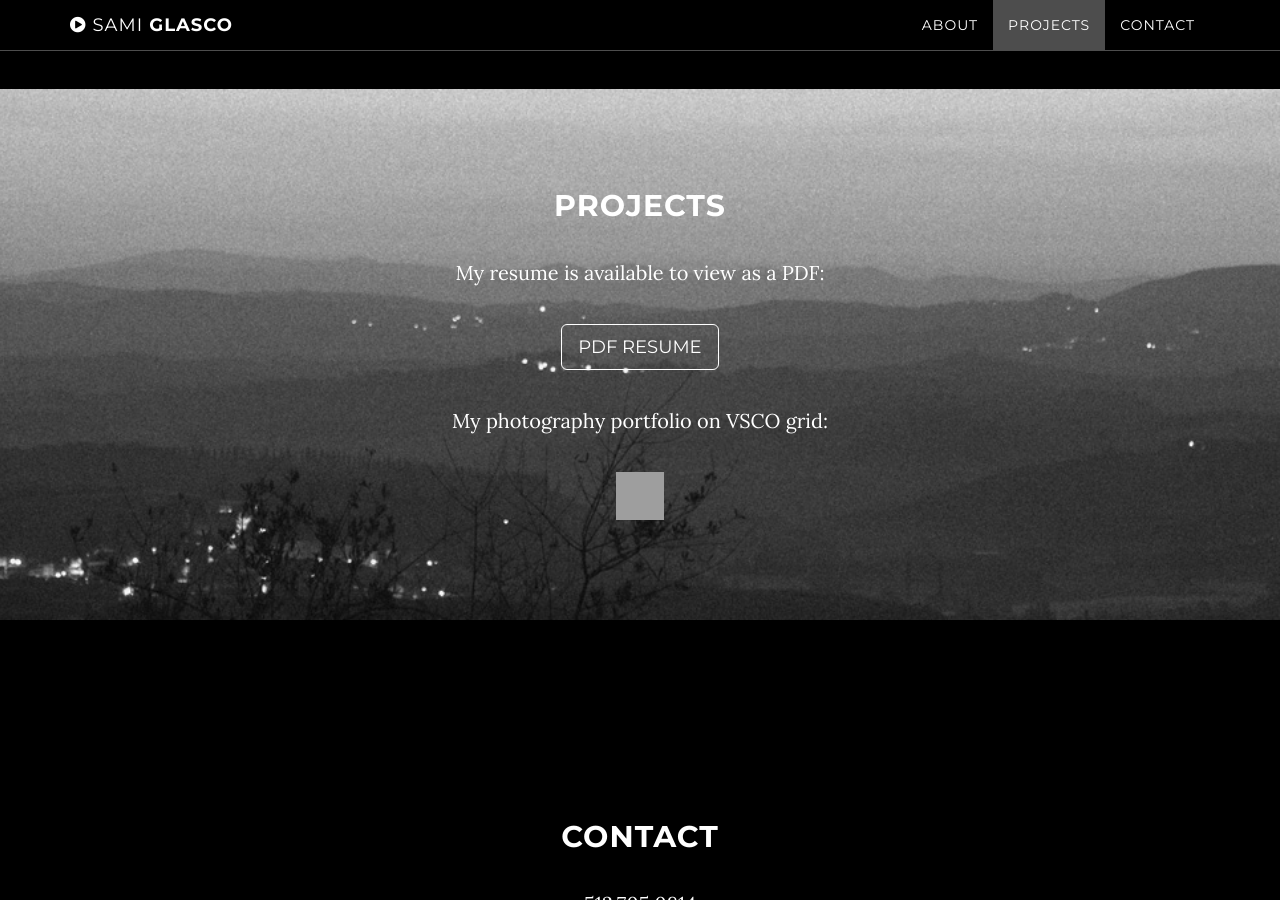
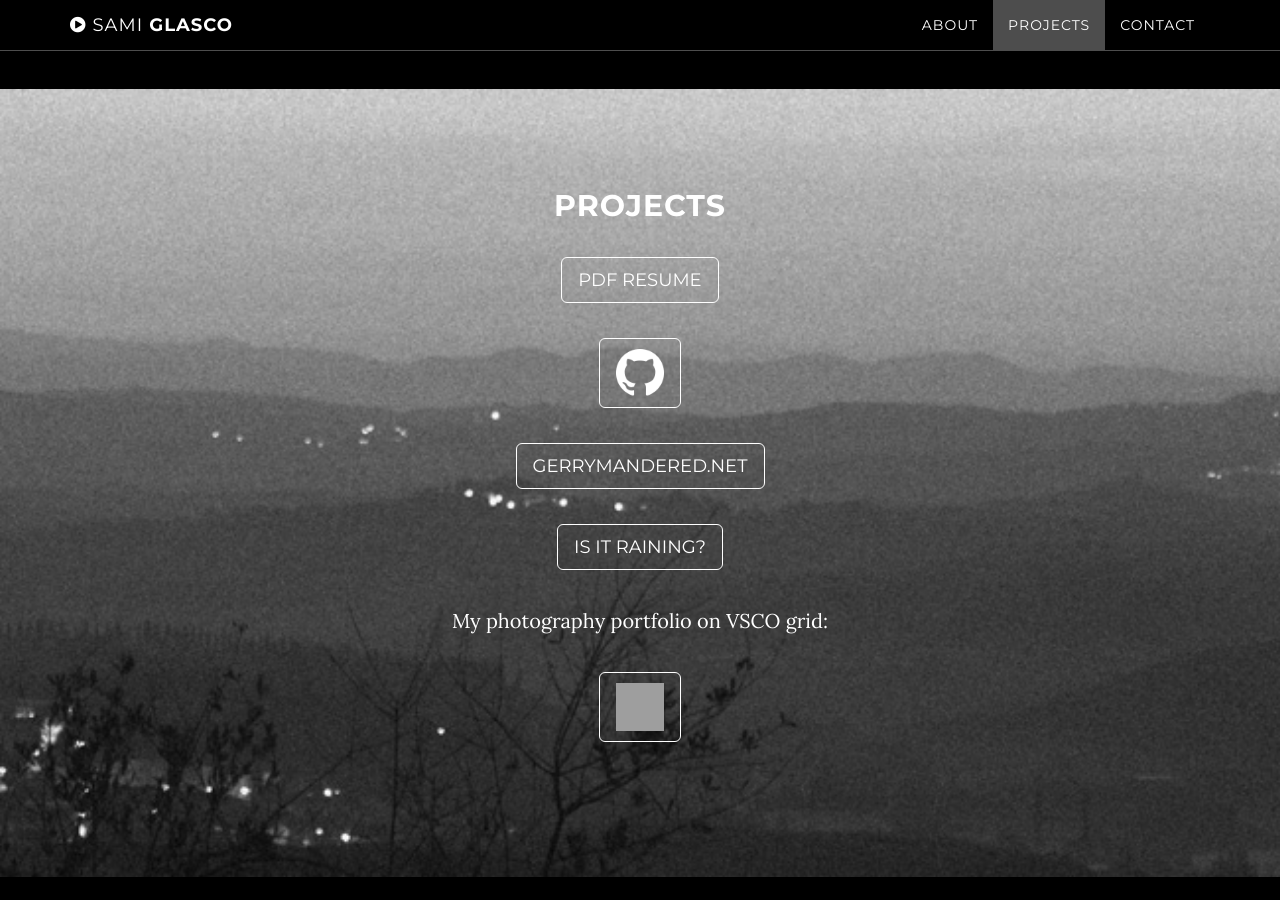
Before and after one commit to TheFireFerret/TheFireFerret.github.io, a Jekyll site: the page built from index.html, in a window 1280 px wide and 900 px high, scrolled down 1413 px. Built offline with Jekyll 4.4.1, drawn with Linux system fonts in a browser that asks for light colours; grey boxes are pictures that could not be loaded.

Commit message:
updates with more projects and a gitignore

```diff
--- a/_includes/projects.html
+++ b/_includes/projects.html
@@ -5,12 +5,22 @@
             <div class="col-lg-8 col-lg-offset-2">
                 <h2>Projects</h2>
 
-                <p>My resume is available to view as a PDF:</p>
                 <a href="https://www.dropbox.com/s/wytuj3yomuqsoqr/Sami%20Glasco%20-%20Resume.pdf?raw=1" target="_blank" class="btn btn-default btn-lg">PDF resume</a>
                 <p></p>
 
+
+                <a href="https://github.com/TheFireFerret" target="_blank" class="btn btn-default btn-lg"><i class="fa-fw"></i> <span class="network-name"><img style="width: 48px; height: 48px; margin: 0px;" src="img/GitHub-Mark-Light-64px.png" alt="GitHub Logo" /></span></a>
+                <p></p>
+
+                <a href="http://gerrymandered.net" target="_blank" class="btn btn-default btn-lg">Gerrymandered.net</a>
+                <p></p>
+
+                <a href="https://isitrainingnow.herokuapp.com" target="_blank" class="btn btn-default btn-lg">Is it Raining?</a>
+                <p></p>
+
                 <p>My photography portfolio on VSCO grid:</p>
-                <a style="display: inline-block; border: 0; text-decoration: none;" target="_blank" href="http://vsco.co/bokehlicious?utm_source=user_grid&utm_medium=user_website&utm_campaign=link_to_grid"><img style="width: 48px; height: 48px; margin: 0px;" src="http://assets.vsco.co/assets/images/assets/Logo_white_48.png" alt="VSCO Logo" /></a>
+                <a href="http://vsco.co/bokehlicious?utm_source=user_grid&utm_medium=user_website&utm_campaign=link_to_grid" target="_blank" class="btn btn-default btn-lg"><i class="fa-fw"></i> <span class="network-name"><img style="width: 48px; height: 48px; margin: 0px;" src="http://assets.vsco.co/assets/images/assets/Logo_white_48.png" alt="GitHub Logo" /></span></a>
+                <p></p>
             </div>
         </div>
     </div>
```
Also changed, not shown: img/GitHub-Mark-64px.png (added), img/GitHub-Mark-Light-64px.png (added), 6 other files.
